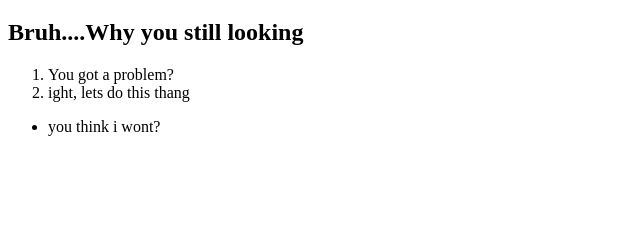
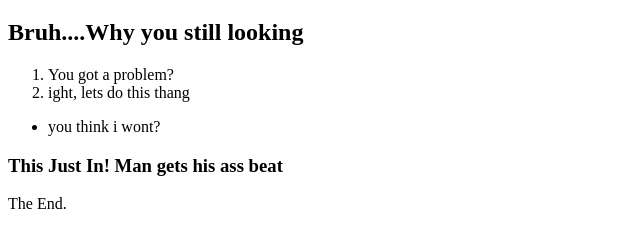
Before and after one commit to McCrackenA/McCrackenA.github.io, a plain HTML site: page index.html in a window 1280 px wide. Shown: the part 61-308 px from the top of the page, without its empty margins (0-640 px from the left). Drawn offline with Linux system fonts and the light colour scheme.

Commit message:
Update index.html

```diff
--- a/index.html
+++ b/index.html
@@ -4,6 +4,7 @@
     <title>Get Out My Hub</title>
   </head>
   <body>
+    <main>
       <h1>Stop Lookin' At My Hub!</h1>
       <h2>Bruh....Why you still looking</h2>
       <ol>
@@ -13,6 +14,13 @@
       <ul>
         <li>you think i wont?</li>
       </ul>
+      <article>
+        <h3>This Just In! Man gets his ass beat</h3>
+      </article>
+    </main>
+    <footer>
+      The End.
+    </footer>
 
   </body>
 </html>
```
Lines whose indentation alone changed are shown as unchanged.
